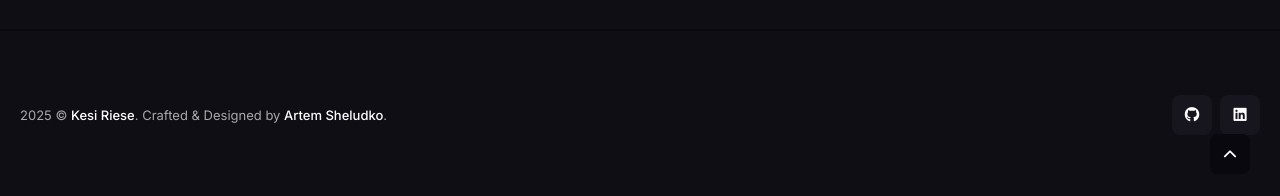
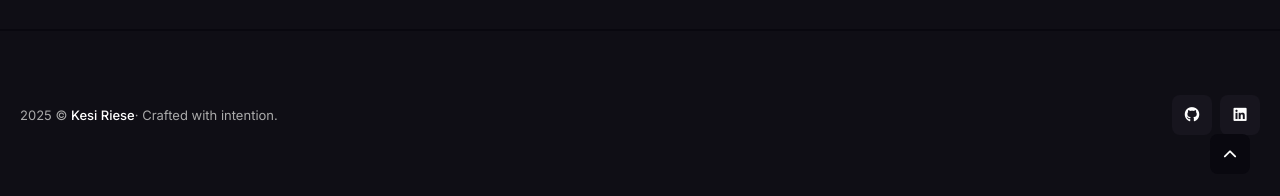
Before and after one commit to kesi-riese/kesi-riese.github.io, a Jekyll site: the page built from index.html, in a window 1280 px wide and 900 px high, scrolled down 2199 px. Shown: the part 701-897 px from the top of the window. Built offline with Jekyll 4.4.1, drawn with Linux system fonts in a browser that asks for light colours; the list of posts is cut into pages by our own code.

Commit message:
Update footer

```diff
--- a/_includes/footer.html
+++ b/_includes/footer.html
@@ -16,7 +16,7 @@
     <div class="row">
       <div class="col col-12">
       <div class="footer__inner">
-        <div class="copyright">{{ site.time | date: '%Y' }} &copy; <a href="/">{{ site.data.settings.title }}</a>. Crafted & Designed by <a href="https://jekyllthemes.io/developers/artem-sheludko">Artem Sheludko</a>.</div>
+        <div class="copyright">{{ site.time | date: '%Y' }} &copy; <a href="/">{{ site.data.settings.title }}</a>· Crafted with intention.</div>
         {% include social-links.html %}
         </div>
       </div>
```
